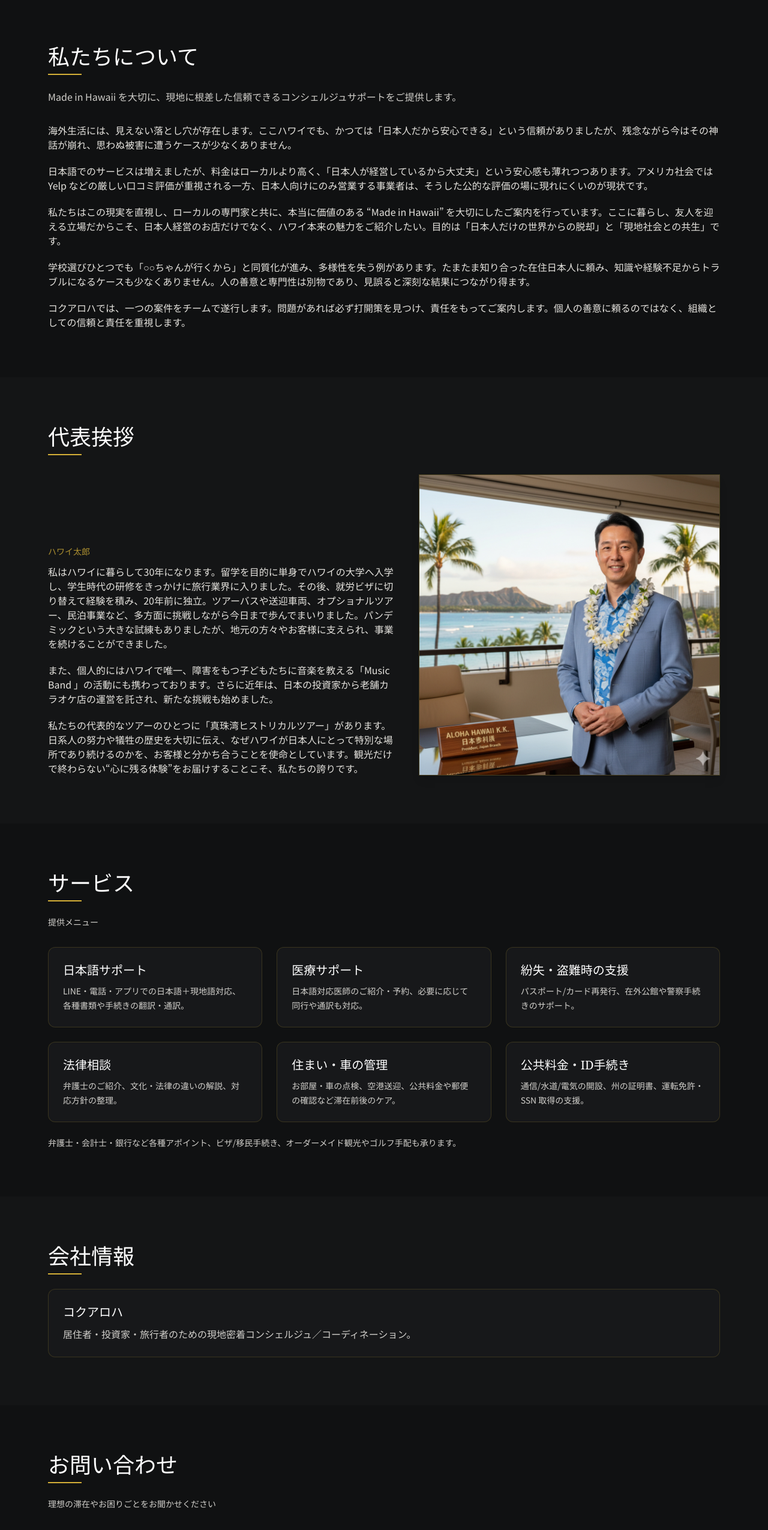
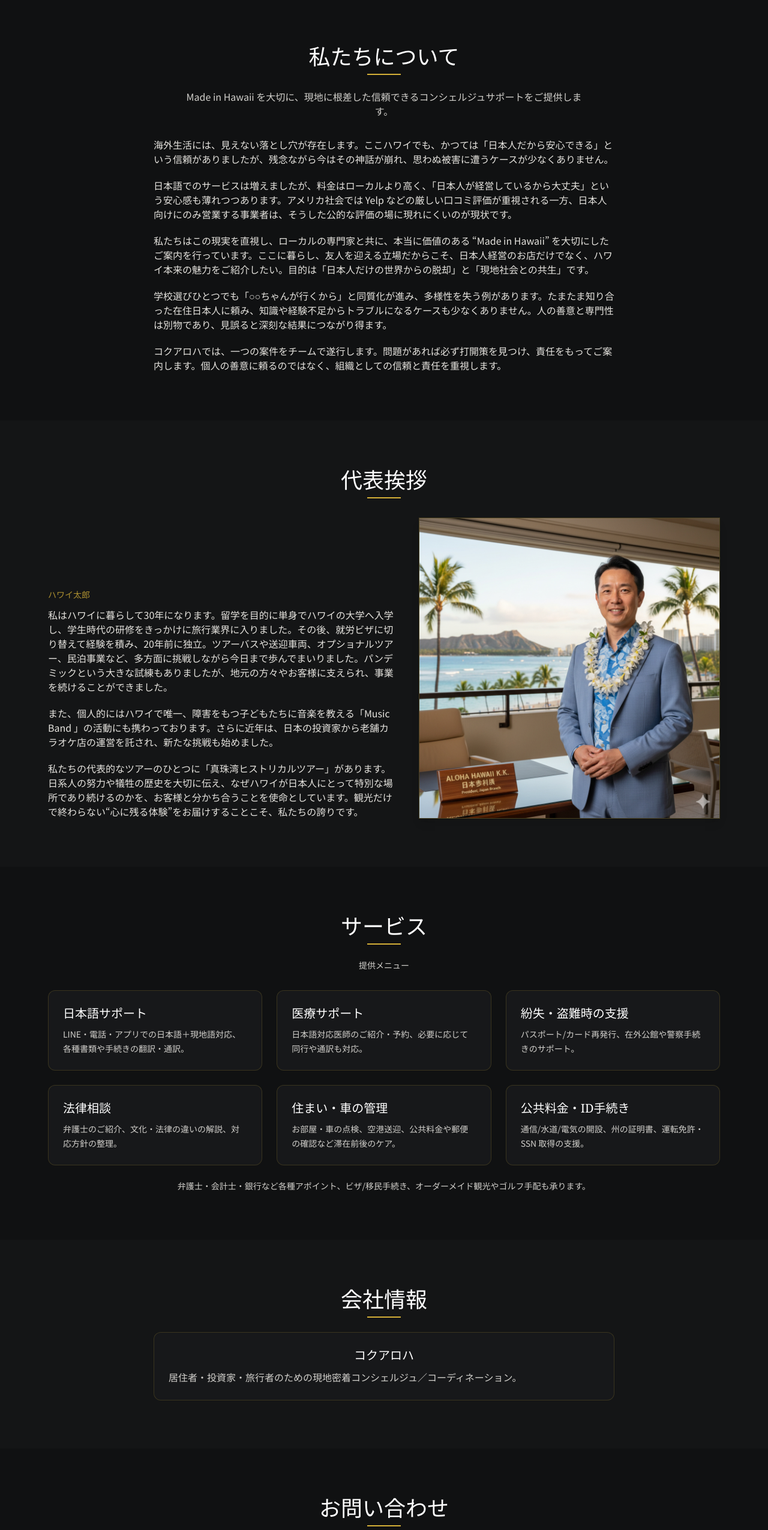
Before and after one commit to miles-web-match/Hawaii-vip-t-v2, a React (Vite) app in the folder Hawaii-vip-t-main/: page / in a window 1280 px wide. Shown: the part 860-3411 px from the top of the page at 60% size. Built offline with nearby package versions, Linux system fonts and the light colour scheme.

Commit message:
Update App.tsx

```diff
--- a/Hawaii-vip-t-main/src/App.tsx
+++ b/Hawaii-vip-t-main/src/App.tsx
@@ -193,6 +193,7 @@ export default function App() {
     return () => ioRef.current?.disconnect();
   }, []);
 
+  // theme
   const gold = '#D4AF37';
   const onyx = '#0B0B0C';
   const charcoal = '#101112';
@@ -203,7 +204,10 @@ export default function App() {
   return (
     <div className="min-h-screen">
       {/* ===== Header ===== */}
-      <header className="sticky top-0 z-40 border-b" style={{ background: 'rgba(0,0,0,.6)', backdropFilter: 'blur(6px)', borderColor: 'rgba(212,175,55,.15)' }}>
+      <header
+        className="sticky top-0 z-40 border-b"
+        style={{ background: 'rgba(0,0,0,.6)', backdropFilter: 'blur(6px)', borderColor: 'rgba(212,175,55,.15)' }}
+      >
         <div className="mx-auto max-w-6xl px-4 py-3 flex items-center justify-between">
           <div className="font-serif text-xl" style={{ color: gold }}>{t('brand')}</div>
 
@@ -275,11 +279,17 @@ export default function App() {
       {/* ===== About ===== */}
       <div className="w-full" style={{ background: charcoal }}>
         <section id="about" className="mx-auto max-w-6xl px-4 py-20 fade-in-section">
-          <h2 className="font-serif text-3xl md:text-4xl mb-2" style={{ color: '#fff' }}>{t('about_title')}</h2>
-          <div className="w-14 h-0.5 mb-6" style={{ background: gold }} />
-          <p className="opacity-90 mb-8">{t('about_desc')}</p>
+          {/* 見出し・リードは中央 */}
+          <h2 className="font-serif text-3xl md:text-4xl mb-2 text-center" style={{ color: '#fff' }}>
+            {t('about_title')}
+          </h2>
+          <div className="w-14 h-0.5 mx-auto mb-6" style={{ background: gold }} />
+          <p className="opacity-90 mb-8 text-center max-w-2xl mx-auto">
+            {t('about_desc')}
+          </p>
 
-          <div className="space-y-5 text-[15px] md:text-base leading-8">
+          {/* 本文は左揃え＋行幅を絞る */}
+          <div className="space-y-5 text-[15px] md:text-base leading-8 max-w-3xl mx-auto text-left">
             {t('about_desc_long')
               .split(/\n{2,}/)
               .map((p, i) => <p key={i}>{p.trim()}</p>)}
@@ -290,11 +300,13 @@ export default function App() {
       {/* ===== Founder Greeting ===== */}
       <div className="w-full" style={{ background: graphite }}>
         <section id="greeting" className="mx-auto max-w-6xl px-4 py-20 fade-in-section">
-          <h2 className="font-serif text-3xl md:text-4xl mb-2" style={{ color: '#fff' }}>{t('greeting_title')}</h2>
-          <div className="w-14 h-0.5 mb-8" style={{ background: gold }} />
+          <h2 className="font-serif text-3xl md:text-4xl mb-2 text-center" style={{ color: '#fff' }}>
+            {t('greeting_title')}
+          </h2>
+          <div className="w-14 h-0.5 mx-auto mb-8" style={{ background: gold }} />
 
           <div className="grid md:grid-cols-[1.15fr_1fr] gap-10 items-end">
-            {/* 本文 */}
+            {/* 本文（左揃え） */}
             <div>
               <p className="text-sm opacity-80 mb-3" style={{ color: gold }}>{t('greeting_name')}</p>
               <div className="space-y-5 text-[15px] md:text-base leading-8">
@@ -305,7 +317,7 @@ export default function App() {
             </div>
 
             {/* 写真（角丸なし・フチをゴールド系） */}
-            <figure className="shadow-lg" style={{ border: `1px solid ${borderGold}` }}>
+            <figure className="shadow-lg self-end" style={{ border: `1px solid ${borderGold}` }}>
               <img
                 src="/about-side.jpg?v=2"
                 alt=""
@@ -321,9 +333,11 @@ export default function App() {
       {/* ===== Service ===== */}
       <div className="w-full" style={{ background: charcoal }}>
         <section id="service" className="mx-auto max-w-6xl px-4 py-20 fade-in-section">
-          <h2 className="font-serif text-3xl md:text-4xl mb-2" style={{ color: '#fff' }}>{t('service_title')}</h2>
-          <div className="w-14 h-0.5 mb-6" style={{ background: gold }} />
-          <p className="text-sm opacity-90 mb-8">{t('service_subtitle')}</p>
+          <h2 className="font-serif text-3xl md:text-4xl mb-2 text-center" style={{ color: '#fff' }}>
+            {t('service_title')}
+          </h2>
+          <div className="w-14 h-0.5 mx-auto mb-6" style={{ background: gold }} />
+          <p className="text-sm opacity-90 mb-8 text-center">{t('service_subtitle')}</p>
 
           <div className="grid md:grid-cols-3 gap-6">
             {([
@@ -343,25 +357,27 @@ export default function App() {
                 }}
               >
                 <h3 className="font-serif text-xl mb-2" style={{ color: '#fff' }}>
-                  {t(ti)}
+                  {t(ti as Keys)}
                 </h3>
-                <p className="text-sm leading-6 opacity-90">{t(de)}</p>
+                <p className="text-sm leading-6 opacity-90">{t(de as Keys)}</p>
               </article>
             ))}
           </div>
 
-          <p className="text-sm opacity-90 mt-6">{t('service_note_more')}</p>
+          <p className="text-sm opacity-90 mt-6 text-center">{t('service_note_more')}</p>
         </section>
       </div>
 
       {/* ===== Company ===== */}
       <div className="w-full" style={{ background: graphite }}>
         <section id="company" className="mx-auto max-w-6xl px-4 py-20 fade-in-section">
-          <h2 className="font-serif text-3xl md:text-4xl mb-2" style={{ color: '#fff' }}>{t('company_title')}</h2>
-          <div className="w-14 h-0.5 mb-6" style={{ background: gold }} />
-          <div className="rounded-xl p-6 border" style={{ background: cardBg, borderColor: 'rgba(212,175,55,.18)' }}>
-            <p className="font-serif text-xl mb-2" style={{ color: '#fff' }}>{t('company_name')}</p>
-            <p className="leading-7 opacity-90">{t('company_desc')}</p>
+          <h2 className="font-serif text-3xl md:text-4xl mb-2 text-center" style={{ color: '#fff' }}>
+            {t('company_title')}
+          </h2>
+          <div className="w-14 h-0.5 mx-auto mb-6" style={{ background: gold }} />
+          <div className="rounded-xl p-6 border max-w-3xl mx-auto" style={{ background: cardBg, borderColor: 'rgba(212,175,55,.18)' }}>
+            <p className="font-serif text-xl mb-2 text-center" style={{ color: '#fff' }}>{t('company_name')}</p>
+            <p className="leading-7 opacity-90 text-left">{t('company_desc')}</p>
           </div>
         </section>
       </div>
@@ -369,12 +385,14 @@ export default function App() {
       {/* ===== Contact ===== */}
       <div className="w-full" style={{ background: charcoal }}>
         <section id="contact" className="mx-auto max-w-6xl px-4 py-20 fade-in-section">
-          <h2 className="font-serif text-3xl md:text-4xl mb-2" style={{ color: '#fff' }}>{t('contact_title')}</h2>
-          <div className="w-14 h-0.5 mb-6" style={{ background: gold }} />
-          <p className="text-sm opacity-90 mb-8">{t('contact_subtitle')}</p>
+          <h2 className="font-serif text-3xl md:text-4xl mb-2 text-center" style={{ color: '#fff' }}>
+            {t('contact_title')}
+          </h2>
+          <div className="w-14 h-0.5 mx-auto mb-6" style={{ background: gold }} />
+          <p className="text-sm opacity-90 mb-8 text-center">{t('contact_subtitle')}</p>
 
           <form
-            className="grid gap-4 md:grid-cols-2"
+            className="grid gap-4 md:grid-cols-2 max-w-3xl mx-auto"
             onSubmit={(e) => {
               e.preventDefault();
               alert('Thanks! (temporary)');
@@ -402,7 +420,7 @@ export default function App() {
             </div>
             <div className="md:col-span-2">
               <button
-                className="rounded-xl px-5 py-3 font-semibold"
+                className="rounded-xl px-5 py-3 font-semibold w-full md:w-auto"
                 style={{ background: gold, color: onyx }}
               >
                 {t('contact_send')}
```
